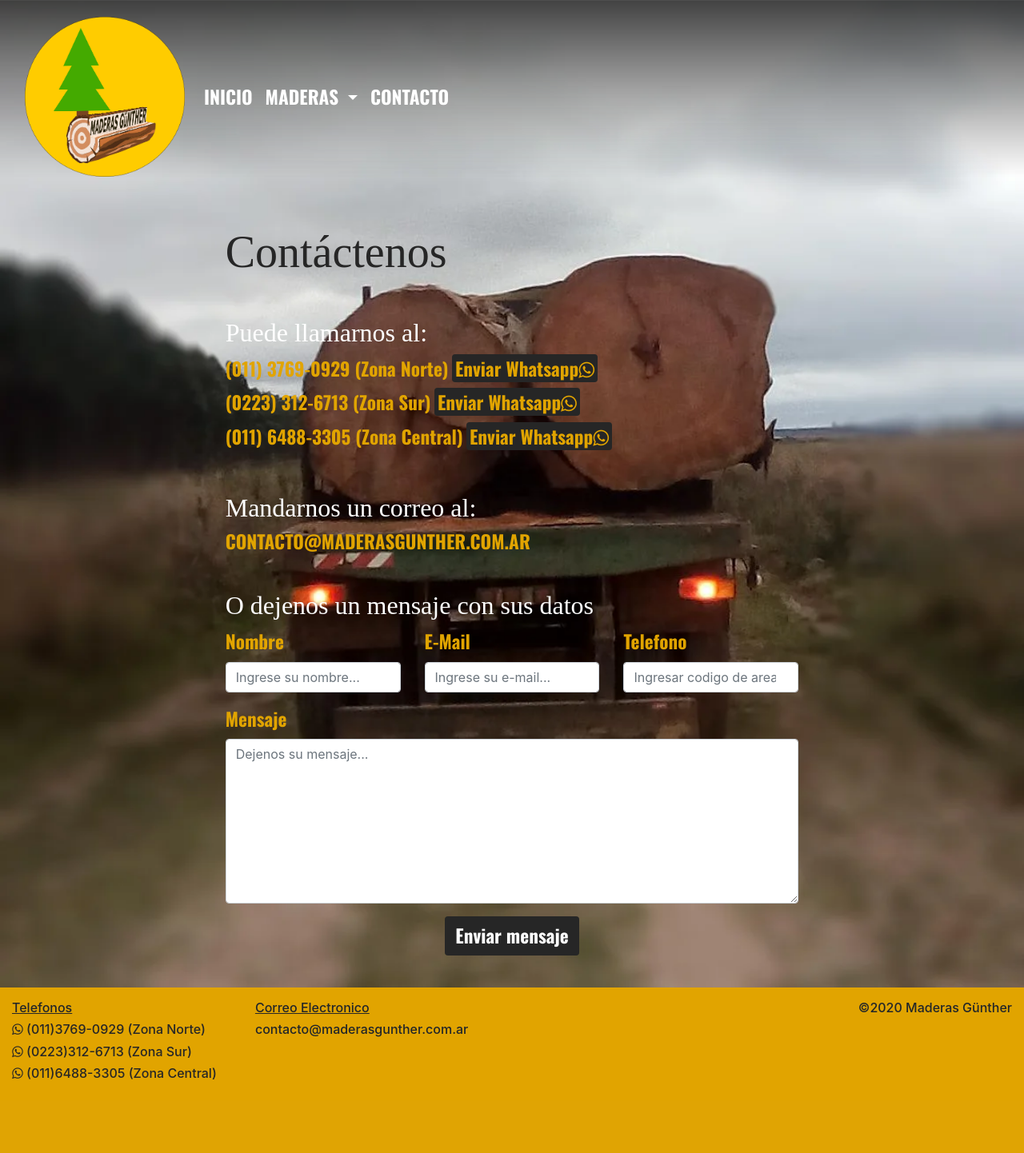
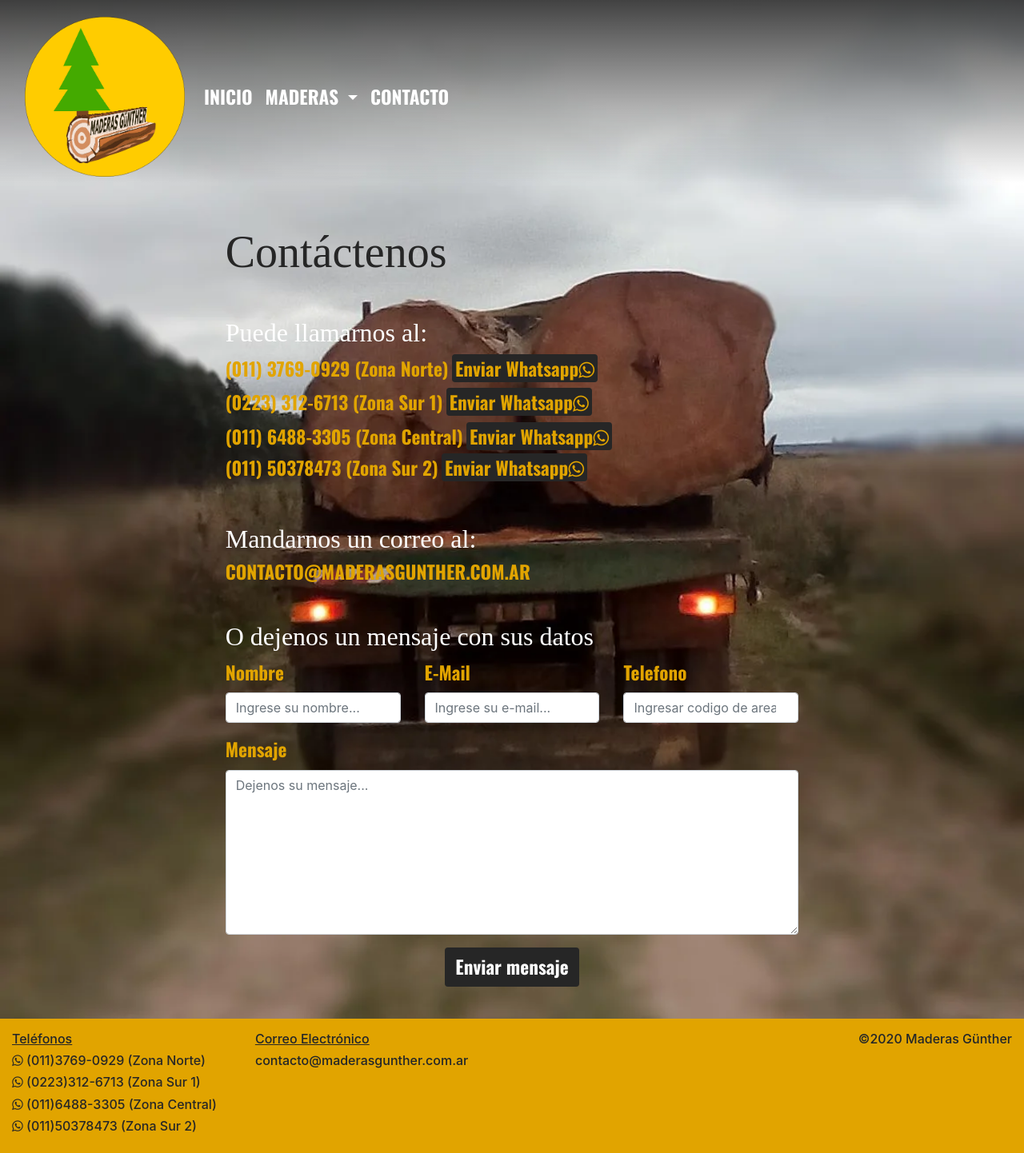
Before and after one commit to Gumio94/MaderasGunther, a PHP site: page /contacto.php in a window 1280 px wide. Shown: the whole page at 80% size. Before the commit the page ends 1350 px from the top, so only its background shows below. Run offline with PHP 8.4, Linux system fonts and the light colour scheme; some libraries are stand-ins or nearby versions; some web fonts are replaced.

Commit message:
inserte el tel nuevo y ortografia
inserte el tel nuevo en contacto y en fooder, corregí ortografía en menú costruccion por construcción, le puse acento a todas las palabras que van con acento.

```diff
--- a/contacto.php
+++ b/contacto.php
@@ -18,7 +18,7 @@
             </div>
             <div class="py-1">
                 <h4 class="amarillo osw d-inline-block">
-                    (0223) 312-6713 (Zona Sur)
+                    (0223) 312-6713 (Zona Sur 1)
                 </h4>
                 <a href="https://api.whatsapp.com/send?phone=542233126713" class="text-decoration-none amarillo d-block d-sm-inline-block">
                     <span class="bg-negro osw rounded px-1">Enviar Whatsapp<i class="fa fa-whatsapp"></i></span>
@@ -30,6 +30,15 @@
                     (011) 6488-3305 (Zona Central)
                 </h4>
                 <a href="https://api.whatsapp.com/send?phone=541164883305" class="text-decoration-none amarillo d-block d-sm-inline-block">
+                    <span class="bg-negro osw rounded px-1">Enviar Whatsapp<i class="fa fa-whatsapp"></i></span>
+                </a>
+            </div>
+
+            <div>
+                <h4 class="amarillo osw d-inline-block">
+                    (011) 50378473 (Zona Sur 2)
+                </h4>
+                <a href="https://api.whatsapp.com/send?phone=541150378473" class="text-decoration-none amarillo d-block d-sm-inline-block">
                     <span class="bg-negro osw rounded px-1">Enviar Whatsapp<i class="fa fa-whatsapp"></i></span>
                 </a>
             </div>
--- a/inc/footer.php
+++ b/inc/footer.php
@@ -3,7 +3,7 @@
         <div class="col py-3">
             <h6 class="float-right">©2020 Maderas Günther</h6>
             <div class="float-left mr-5">
-                <h6 class="sub" >Telefonos</h6>
+                <h6 class="sub" >Teléfonos</h6>
                 <h6>
                     <a class="text-decoration-none negro" href="https://api.whatsapp.com/send?phone=541137690929"><i class="fa fa-whatsapp"></i>
                         (011)3769-0929 (Zona Norte)
@@ -11,7 +11,7 @@
                 </h6>
                 <h6>
                     <a class="text-decoration-none negro" href="https://api.whatsapp.com/send?phone=542233126713"><i class="fa fa-whatsapp"></i>
-                        (0223)312-6713 (Zona Sur)
+                        (0223)312-6713 (Zona Sur 1)
                     </a>
                 </h6>
                 <h6>
@@ -19,9 +19,14 @@
                         (011)6488-3305 (Zona Central)
                     </a>
                 </h6>
+                <h6>
+                    <a class="text-decoration-none negro" href="https://api.whatsapp.com/send?phone=541150378473"><i class="fa fa-whatsapp"></i>
+                        (011)50378473 (Zona Sur 2)
+                    </a>
+                </h6>
             </div>
             <div class="float-left">
-                <h6 class="sub">Correo Electronico</h6>
+                <h6 class="sub">Correo Electrónico</h6>
                 <h6>contacto@maderasgunther.com.ar</h6>
             </div>
         </div>
--- a/inc/navbar.php
+++ b/inc/navbar.php
@@ -22,9 +22,9 @@
                 </a>
                 <div class="dropdown-menu" aria-labelledby="navbarDropdown">
                     <a class="dropdown-item" href="tipos_de_maderas.php #rurales">RURALES</a>
-                    <a class="dropdown-item" href="tipos_de_maderas.php #construccion">COSTRUCCION</a>
-                    <a class="dropdown-item" href="tipos_de_maderas.php #carpinteria">CARPINTERIA</a>
-                    <a class="dropdown-item" href="tipos_de_maderas.php #arte_rustico">ARTE RUSTICO</a>
+                    <a class="dropdown-item" href="tipos_de_maderas.php #construccion">CONSTRUCCIÓN</a>
+                    <a class="dropdown-item" href="tipos_de_maderas.php #carpinteria">CARPINTERÍA</a>
+                    <a class="dropdown-item" href="tipos_de_maderas.php #arte_rustico">ARTE RÚSTICO</a>
                 </div>
             </li>
             <li class="nav-item">
```
Also changed, not shown: tipos_de_maderas.php (+4 -4 lines).
